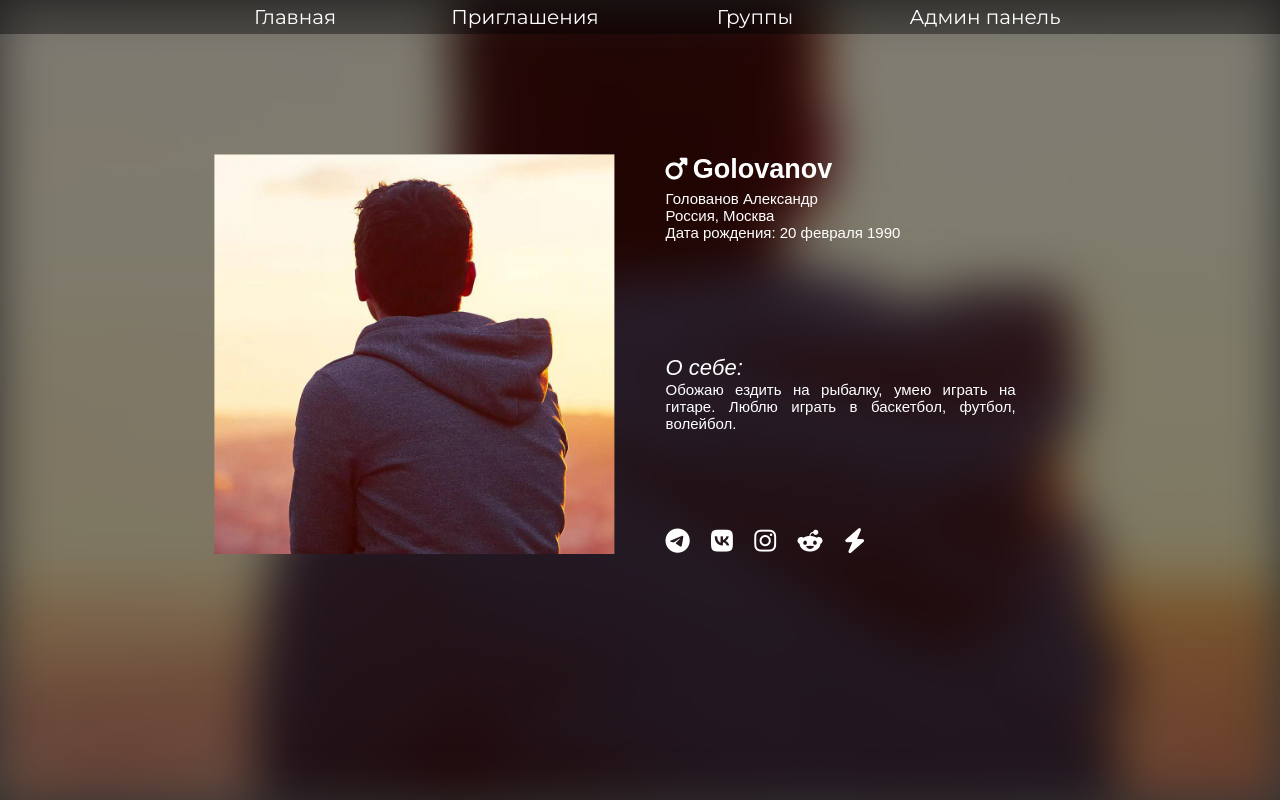
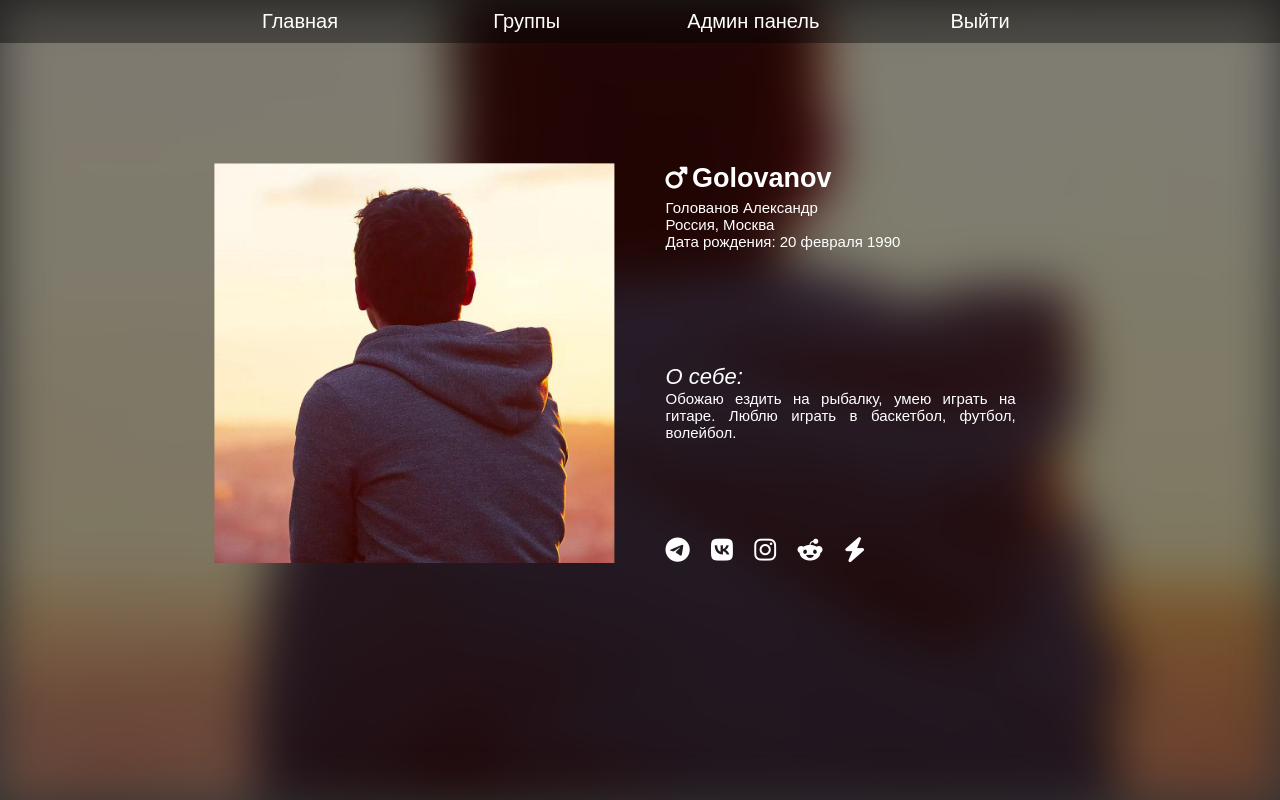
Before and after one commit to Majorro/InnopProject, a Flask app: page / in a window 1280 px wide. Run offline with Flask 2, Linux system fonts and the light colour scheme; a user stored in the database is signed in; data comes from the database, SQL or seed files in the repository; both versions use the stored data as it was after the commit; some libraries are stand-ins or nearby versions; some web fonts are replaced.

Commit message:
remake nav bar

```diff
--- a/backend_requests.py
+++ b/backend_requests.py
@@ -22,7 +22,7 @@ def login_get():
     return render_template('auth.html')
 
 
-@app.route("/my_groups", methods=['GET'])
+@app.route("/mygroups", methods=['GET'])
 def my_groups():
     if 'login' not in session:
         return redirect('/login')
--- a/static/styles/index.css
+++ b/static/styles/index.css
@@ -1,7 +1,8 @@
 * {
-    font-family: 'Montserrat', sans-serif;
-    font-size: 20px;
-    color: white;
+  font-family: myriad-pro, sans-serif;
+    font-style: normal;
+    font-weight: 100;
+    color:white;
 }
 
 a {
@@ -53,17 +54,16 @@ body
 .top_bar_button
 {
     color: white;
-    margin: 0 20px;
-    padding: 5px;
+    padding: 10px 20px;
     flex: 1;
     vertical-align:middle;
     background-color: rgba(0, 0, 0, 0);
     cursor: pointer;
     text-align:center;
 
+
     font-family: myriad-pro, sans-serif;
     white-space: nowrap;
-
     font-style: normal;
     font-weight: 100;
     font-size: 20px;
--- a/templates/index.html
+++ b/templates/index.html
@@ -23,10 +23,10 @@
         <!-- top_bar -->
         <div id="top_bar">
         	<div class="left_pad"></div>
-            <div class="top_bar_button"><a href="/">Главная</a></div>
-            <div class="top_bar_button"><a href="/">Приглашения</a></div>
-           	<div class="top_bar_button"><a href="/">Группы</a></div>
-            <div class="top_bar_button"><a href="/">Админ панель</a></div>
+            <a href="/" class="top_bar_button">Главная</a>
+           	<a href="/mygroups" class="top_bar_button">Группы</a>
+            <a href="/adminpage" class="top_bar_button">Админ панель</a>
+			<a href="/logout" class="top_bar_button">Выйти</a>
 			<div class="right_pad"></div>
         </div>
         <!-- end -->
```
Also changed, not shown: db.db.
